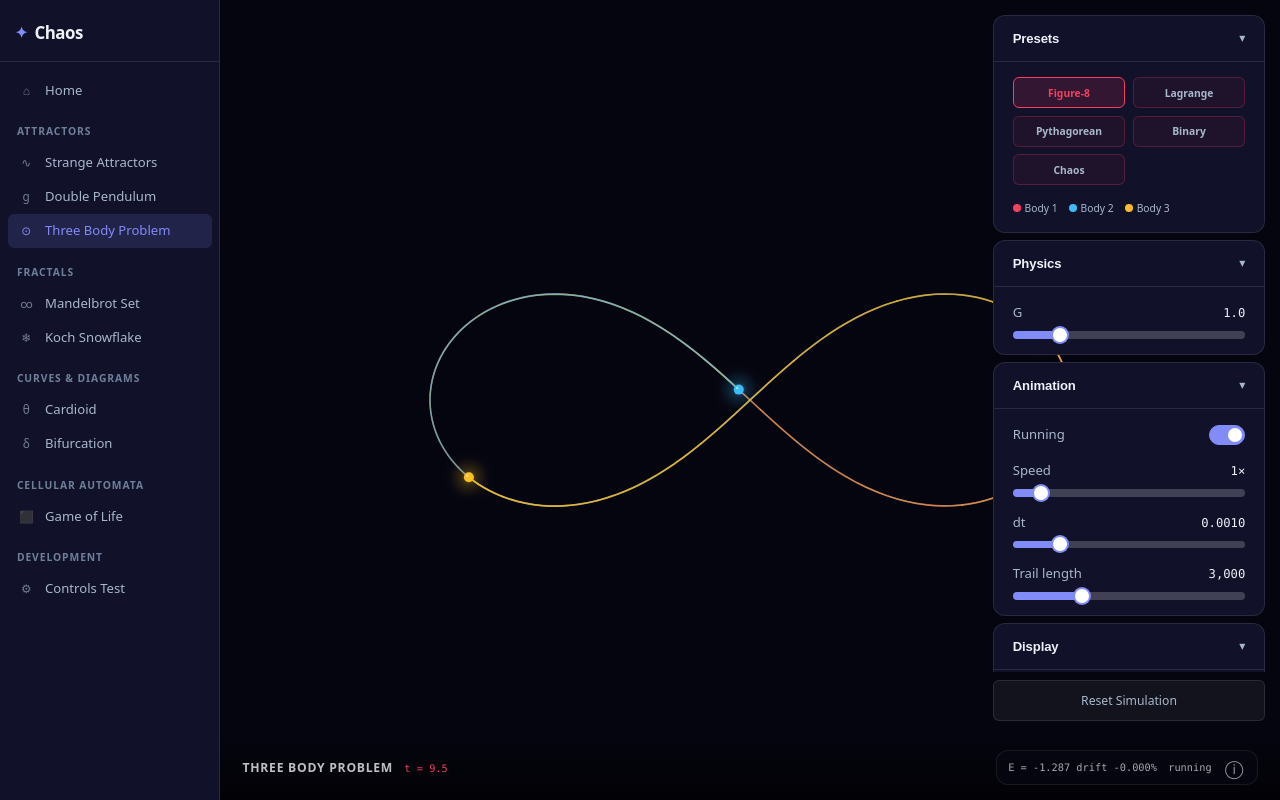
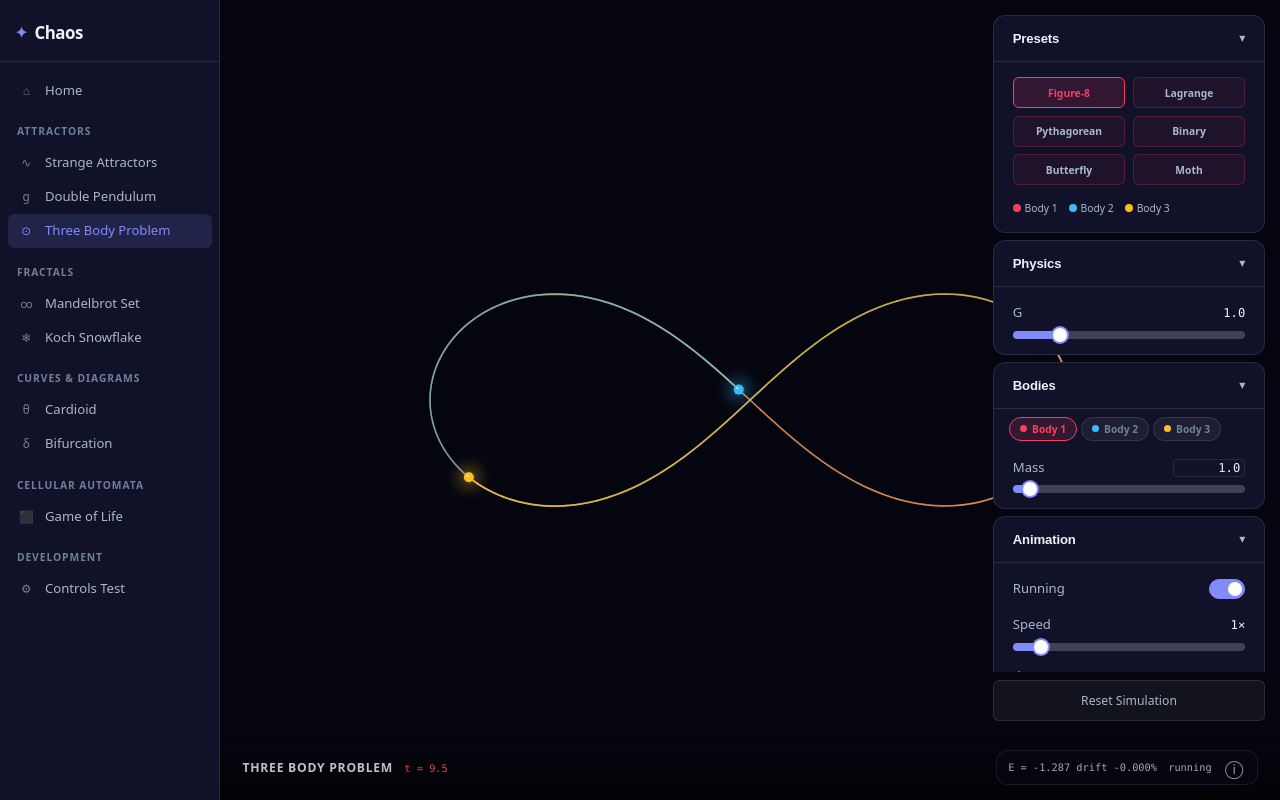
Before and after one commit to atleaarrestad/Chaos, a React (Vite) app: page /three-body in a window 1280 px wide. Built offline with nearby package versions, Linux system fonts and the light colour scheme.

Commit message:
adjust presets

```diff
--- a/src/pages/ThreeBody/ThreeBody.module.css
+++ b/src/pages/ThreeBody/ThreeBody.module.css
@@ -134,7 +134,50 @@
   flex-shrink: 0;
 }
 
-/* ─── HUD overlay ────────────────────────────────────────────────────────── */
+/* ─── Body tabs ──────────────────────────────────────────────────────────── */
+
+.bodyTabs {
+  display: flex;
+  gap: var(--space-1);
+  padding: var(--space-2) var(--space-4) 0;
+}
+
+.bodyTab {
+  display: flex;
+  align-items: center;
+  gap: 5px;
+  padding: 4px 10px;
+  background: rgba(255, 255, 255, 0.05);
+  border: 1px solid var(--border);
+  border-radius: var(--radius-full);
+  color: var(--text-subtle);
+  font-size: var(--text-xs);
+  font-family: var(--font-sans);
+  font-weight: var(--weight-semibold);
+  cursor: pointer;
+  transition: background var(--ease-fast), border-color var(--ease-fast), color var(--ease-fast);
+}
+
+.bodyTab:hover {
+  background: rgba(255, 255, 255, 0.09);
+  border-color: rgba(255, 255, 255, 0.25);
+  color: var(--text);
+}
+
+.bodyTabActive {
+  border-color: var(--tab-color);
+  color: var(--tab-color);
+  background: color-mix(in srgb, var(--tab-color) 14%, transparent);
+}
+
+.bodyTabDot {
+  width: 7px;
+  height: 7px;
+  border-radius: var(--radius-full);
+  flex-shrink: 0;
+}
+
+
 
 .hud {
   position: absolute;
--- a/src/pages/ThreeBody/ThreeBody.tsx
+++ b/src/pages/ThreeBody/ThreeBody.tsx
@@ -1,4 +1,4 @@
-import { useState, useEffect, useRef, useCallback } from 'react';
+import { useState, useEffect, useRef, useCallback, type CSSProperties } from 'react';
 import {
   Slider, Toggle,
   ControlPanel, ControlGroup,
@@ -145,13 +145,23 @@ const PRESETS: Preset[] = [
     ],
   },
   {
-    label: 'Chaos',
-    desc: 'Three unequal masses in a configuration that quickly produces an unpredictable gravitational dance',
+    label: 'Butterfly',
+    desc: 'Butterfly I choreography — three equal masses trace symmetric wing-shaped loops (Šuvakov & Dmitrašinović, 2013)',
     G: 1, dt: 0.001,
     bodies: [
-      { x: -1,  y:  0.5,  vx:  0.30,  vy: -0.20,  mass: 1.5 },
-      { x:  1,  y:  0.3,  vx: -0.10,  vy:  0.20,  mass: 2.0 },
-      { x:  0,  y: -1.2,  vx: -0.25,  vy: -0.10,  mass: 1.0 },
+      { x: -1, y: 0, vx:  0.30689, vy:  0.12551, mass: 1 },
+      { x:  1, y: 0, vx:  0.30689, vy:  0.12551, mass: 1 },
+      { x:  0, y: 0, vx: -0.61378, vy: -0.25102, mass: 1 },
+    ],
+  },
+  {
+    label: 'Moth',
+    desc: 'Moth I choreography — three bodies weave an intricate moth-shaped periodic path (Šuvakov & Dmitrašinović, 2013)',
+    G: 1, dt: 0.001,
+    bodies: [
+      { x: -1, y: 0, vx:  0.46444, vy:  0.39606, mass: 1 },
+      { x:  1, y: 0, vx:  0.46444, vy:  0.39606, mass: 1 },
+      { x:  0, y: 0, vx: -0.92888, vy: -0.79212, mass: 1 },
     ],
   },
 ];
@@ -180,6 +190,10 @@ export default function ThreeBody() {
   const [G,            setG]            = useState(PRESETS[0].G);
   const [activePreset, setActivePreset] = useState<number | null>(0);
   const [showInfo,     setShowInfo]     = useState(false);
+  const [selectedBody, setSelectedBody] = useState(0);
+  const [masses,       setMasses]       = useState<[number, number, number]>(
+    PRESETS[0].bodies.map(b => b.mass) as [number, number, number]
+  );
 
   const canvasRef   = useRef<HTMLCanvasElement>(null);
   const rafRef      = useRef(0);
@@ -242,6 +256,7 @@ export default function ThreeBody() {
     setActivePreset(idx);
     setDt(preset.dt);
     setG(preset.G);
+    setMasses(preset.bodies.map(b => b.mass) as [number, number, number]);
     pRef.current = { ...pRef.current, dt: preset.dt, G: preset.G };
     bodiesRef.current = JSON.parse(JSON.stringify(preset.bodies));
     clearTrails();
@@ -258,6 +273,18 @@ export default function ThreeBody() {
     }
     clearTrails();
   }, []); // eslint-disable-line react-hooks/exhaustive-deps
+
+  // ── Body mass ──────────────────────────────────────────────────────────────
+
+  const setBodyMass = useCallback((bi: number, mass: number) => {
+    bodiesRef.current[bi].mass = mass;
+    setMasses(prev => {
+      const next = [...prev] as [number, number, number];
+      next[bi] = mass;
+      return next;
+    });
+    setActivePreset(null);
+  }, []);
 
   // ── Main RAF draw loop ─────────────────────────────────────────────────────
 
@@ -491,6 +518,33 @@ export default function ThreeBody() {
             </ControlGroup>
           </ControlPanel>
 
+          <ControlPanel title="Bodies">
+            <div className={styles.bodyTabs}>
+              {BODY_COLORS.map((col, bi) => (
+                <button
+                  key={bi}
+                  type="button"
+                  className={`${styles.bodyTab}${selectedBody === bi ? ` ${styles.bodyTabActive}` : ''}`}
+                  style={{ '--tab-color': col } as CSSProperties}
+                  onClick={() => setSelectedBody(bi)}
+                >
+                  <span className={styles.bodyTabDot} style={{ background: col }} />
+                  Body {bi + 1}
+                </button>
+              ))}
+            </div>
+            <ControlGroup>
+              <Slider
+                label="Mass"
+                value={masses[selectedBody]}
+                onChange={v => setBodyMass(selectedBody, v)}
+                min={0.1} max={20} step={0.1}
+                format={v => v.toFixed(1)}
+                manualInput
+              />
+            </ControlGroup>
+          </ControlPanel>
+
           <ControlPanel title="Animation">
             <ControlGroup>
               <Toggle label="Running" value={running} onChange={setRunning} />
@@ -588,8 +642,12 @@ export default function ThreeBody() {
               falling in, perturbing and eventually disrupting the orbit.
             </li>
             <li>
-              <strong>Chaos:</strong> Three unequal masses in a configuration that
-              leads to an unpredictable gravitational dance.
+              <strong>Butterfly:</strong> Butterfly I choreography — all three bodies
+              trace the same symmetric, wing-shaped loops in sequence (Šuvakov &amp; Dmitrašinović, 2013).
+            </li>
+            <li>
+              <strong>Moth:</strong> Moth I choreography — a more intricate periodic
+              path where the three bodies weave a moth-shaped figure (Šuvakov &amp; Dmitrašinović, 2013).
             </li>
           </ul>
           <h3>Energy drift</h3>
```
